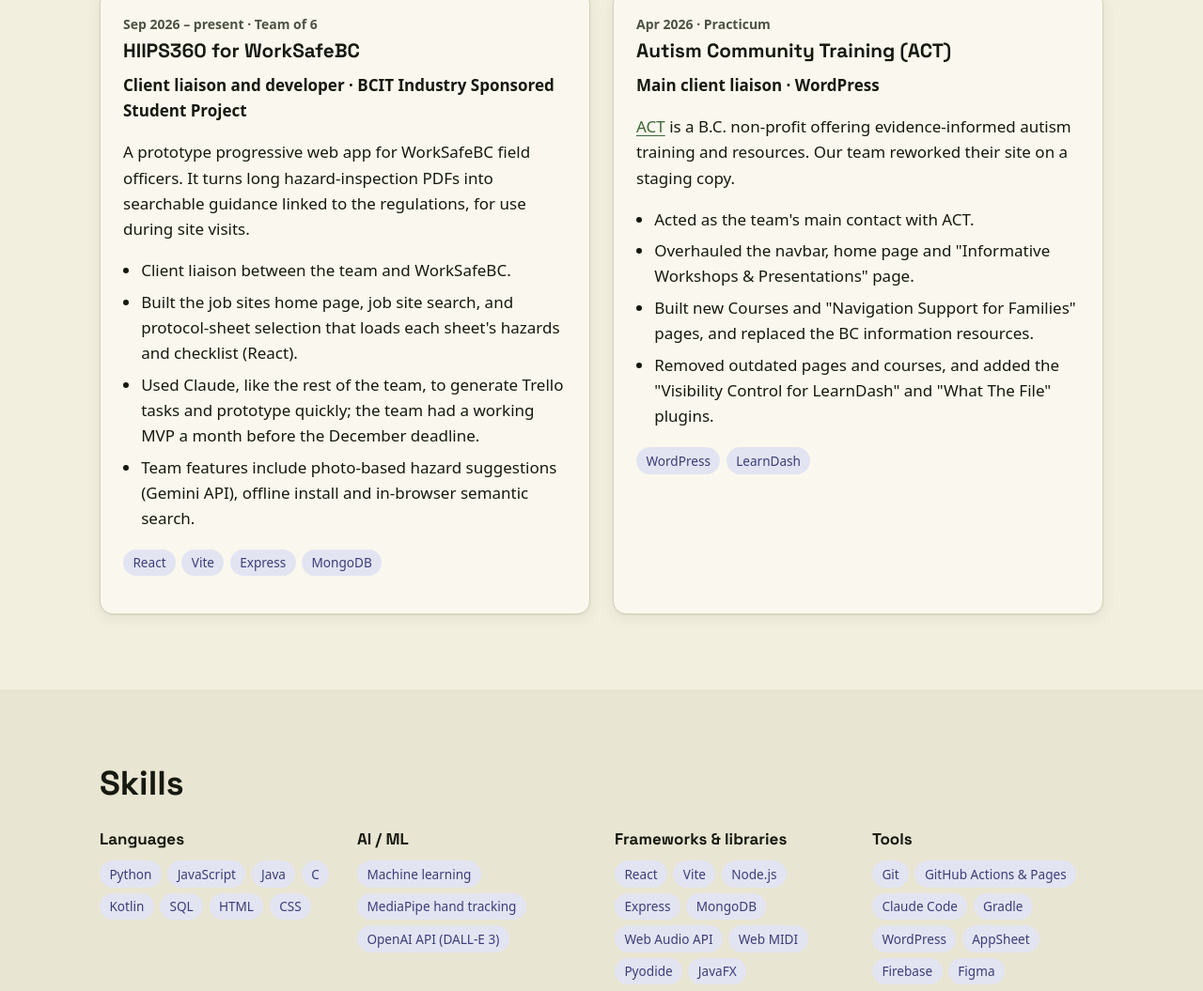
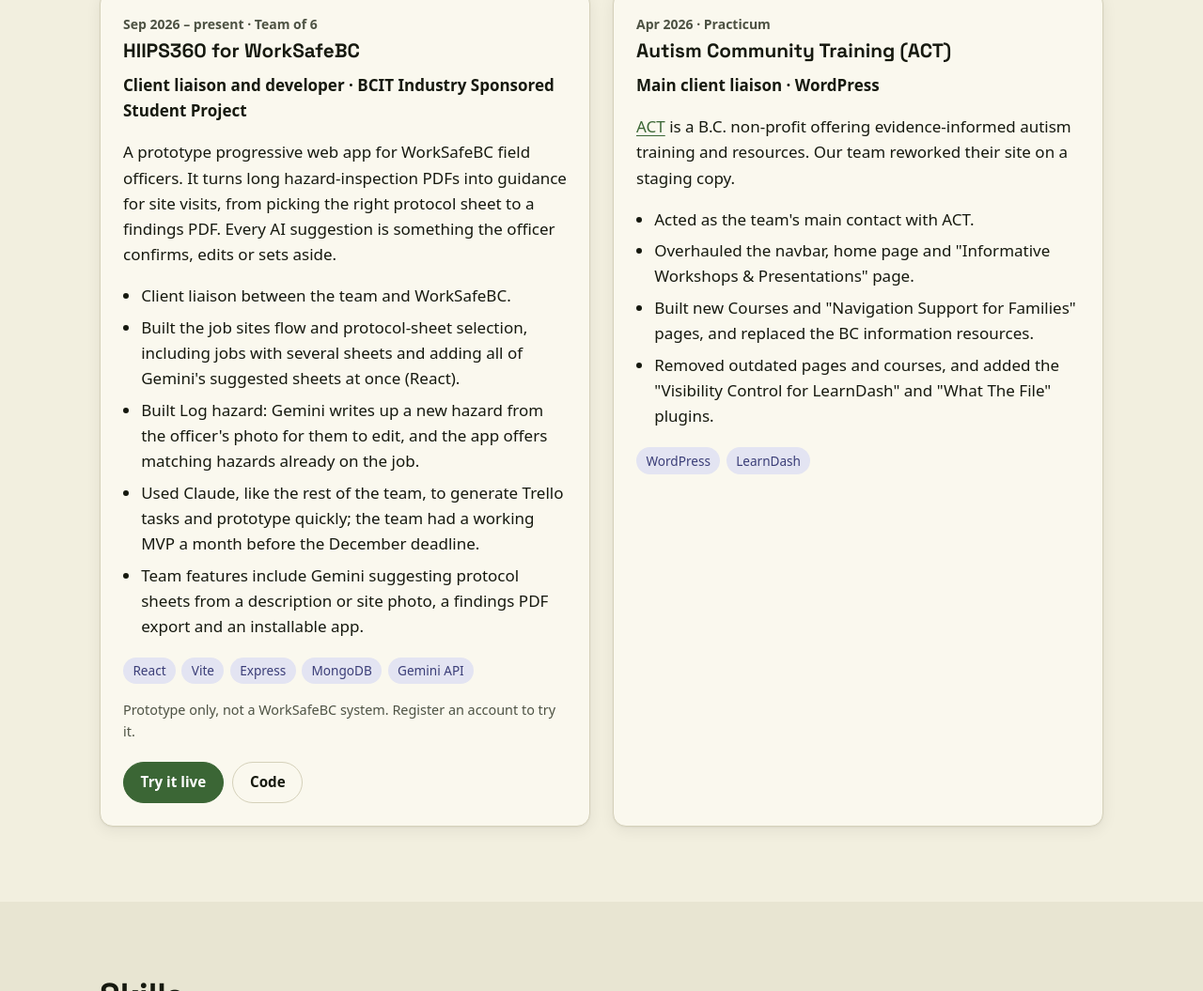
Before and after one commit to JoNoToPo/Portfolio, a plain HTML site: page index.html in a window 1280 px wide. Shown: the part 4552-5607 px from the top of the page at 94% size. Drawn offline with Linux system fonts and the light colour scheme; animation ran at ten frames a second.

Commit message:
HIIPS360: live demo, code link, Jonathan's Gemini work
Card: Try it live (Railway) and Code buttons; Jonathan's Log hazard
feature (Gemini writes up a hazard from a photo) and multi-sheet jobs;
drop the in-browser semantic search the team removed. Resume bullets
updated to match; still one page.

Co-Authored-By: Claude Opus 5.5 <noreply@anthropic.com>

```diff
--- a/index.html
+++ b/index.html
@@ -328,19 +328,28 @@
             <p class="role">Client liaison and developer · BCIT Industry Sponsored Student Project</p>
             <p>
               A prototype progressive web app for WorkSafeBC field officers. It turns long hazard-inspection PDFs
-              into searchable guidance linked to the regulations, for use during site visits.
+              into guidance for site visits, from picking the right protocol sheet to a findings PDF. Every AI
+              suggestion is something the officer confirms, edits or sets aside.
             </p>
+            <!-- Checked against the repo Nov 19 2026: Jonathan's 15 commits (13 co-authored with Claude). The original
+                 Gemini sheet suggestions are a teammate's; the photo write-up on Log hazard is Jonathan's. -->
             <ul class="bullets">
               <li>Client liaison between the team and WorkSafeBC.</li>
-              <li>Built the job sites home page, job site search, and protocol-sheet selection that loads each sheet's hazards and checklist (React).</li>
+              <li>Built the job sites flow and protocol-sheet selection, including jobs with several sheets and adding all of Gemini's suggested sheets at once (React).</li>
+              <li>Built Log hazard: Gemini writes up a new hazard from the officer's photo for them to edit, and the app offers matching hazards already on the job.</li>
               <!-- Confirmed by Jonathan Nov 3 2026: every member generates their Trello tasks with Claude; working
                    prototype on localhost in early Nov, project due Dec 2026. -->
               <li>Used Claude, like the rest of the team, to generate Trello tasks and prototype quickly; the team had a working MVP a month before the December deadline.</li>
-              <li>Team features include photo-based hazard suggestions (Gemini API), offline install and in-browser semantic search.</li>
+              <li>Team features include Gemini suggesting protocol sheets from a description or site photo, a findings PDF export and an installable app.</li>
             </ul>
             <ul class="tags" aria-label="Technologies">
-              <li>React</li><li>Vite</li><li>Express</li><li>MongoDB</li>
+              <li>React</li><li>Vite</li><li>Express</li><li>MongoDB</li><li>Gemini API</li>
             </ul>
+            <p class="note">Prototype only, not a WorkSafeBC system. Register an account to try it.</p>
+            <div class="button-row">
+              <a class="btn btn-primary" href="https://comp4800g09worksafebchiips360-production.up.railway.app/">Try it live</a>
+              <a class="btn" href="https://github.com/anthonyherradura/comp_4800_g09_worksafebc_HIIPS360">Code</a>
+            </div>
           </article>
 
           <article class="card industry">
```
Also changed, not shown: 1 other file.
